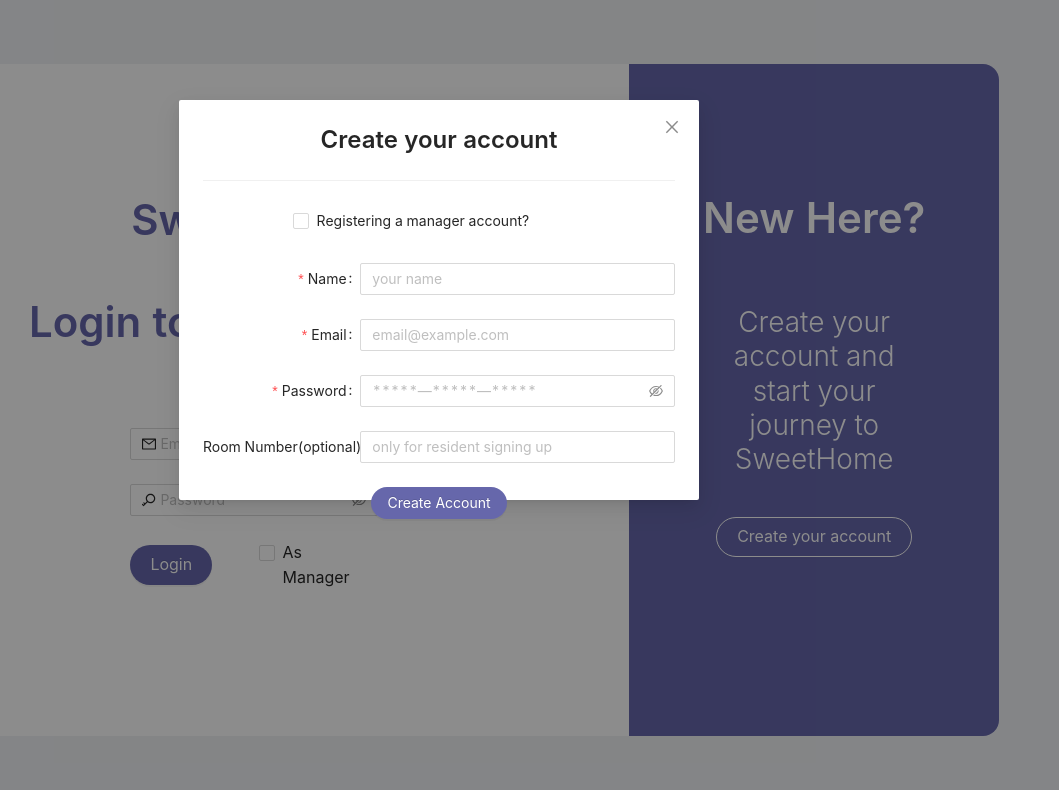
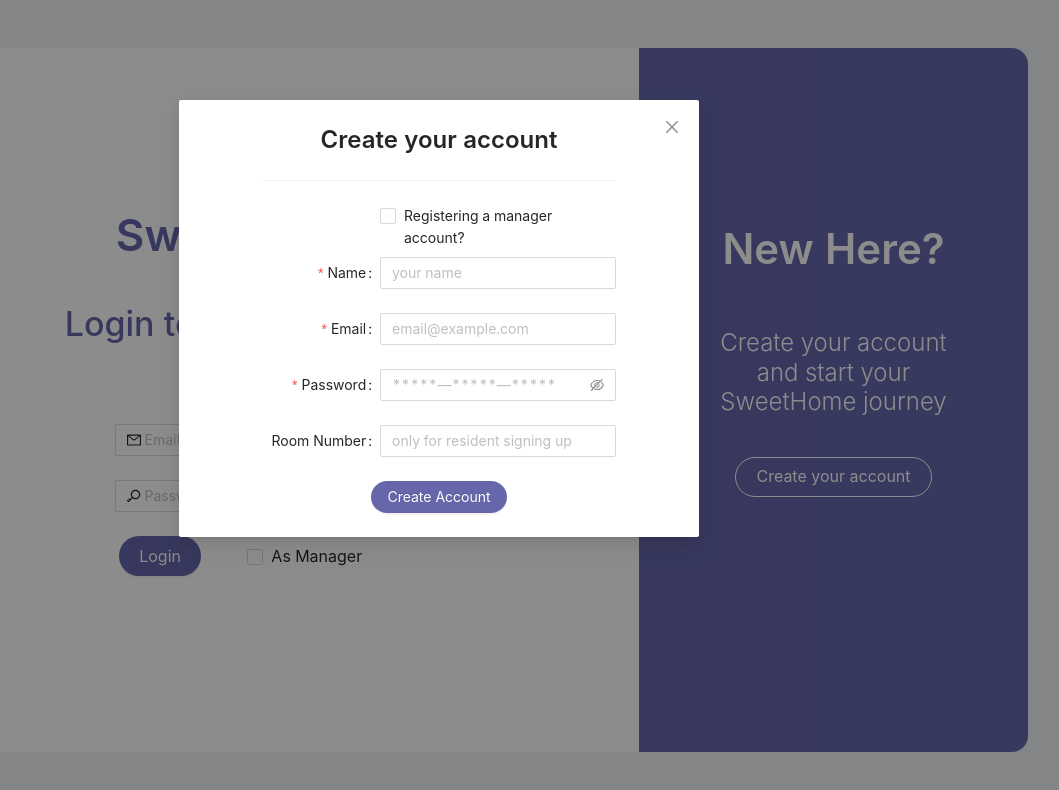
Before and after one commit to Jubilee101/SweetHomeFE, a React (Create React App) app: page / in a window 1280 px wide. Both pictures are taken after a click on the button "Create your account". Shown: the top 790 px of the page, without its empty margins (201-1260 px from the left). Built offline with nearby package versions, Linux system fonts and the light colour scheme.

Commit message:
Finished manager home page layout

```diff
--- a/src/App.js
+++ b/src/App.js
@@ -4,6 +4,7 @@
 import LoginPage from "./components/LoginPage";
 import ResidentHomePage from "./components/ResidentHomePage"
 import ManagerHomePage from "./components/ManagerHomePage"
+import { FlatTree } from "framer-motion";
 
 const { Component } = React;
 const { Header, Content, Sider } = Layout;
@@ -47,10 +48,9 @@
     }
     if (this.state.asManager) {
       return (
-        <Layout>
-
-          <Header style={{ backgroundColor: "#6667AB", height: "10vh", display: "flex", justifyContent: "space-between" }}>
-            <div style={{ fontSize: 36, fontWeight: 560, color: "white", lineHeight: "96px" }}>
+        <Layout >
+          <Header style={{ backgroundColor: "#6667AB", height: "10vh", display: "flex", flexDirection: "row", alignItems: "center", justifyContent: "space-between"}}>
+            <div style={{ fontSize: 34, fontWeight: 560, color: "white", lineHeight: "96px", display: "flex", alignItems: "center"}}>
               SweetHome
             </div>
             <div>
@@ -64,14 +64,14 @@
               <ManagerHomePage />
             </Content>
           </Layout>
-
         </Layout>
 
       )
     }
     return (
       <Layout style={{ minHeight: "100vh" }}>
-        <Header style={{ backgroundColor: "#6667AB", height: "10vh" }}>
+        <Header
+        style={{ backgroundColor: "#6667AB", height: "13vh"}}>
           <div style={{ fontSize: 30, fontWeight: 600, color: "white", lineHeight: "96px" }}>
             SweetHome
           </div>
@@ -81,7 +81,7 @@
             </Dropdown>
           </div>
         </Header>
-        <Content style={{ height: "90vh" }}>
+        <Content style={{ height: "87vh" }}>
           <ResidentHomePage />
         </Content>
       </Layout>
--- a/src/components/DashBoardManager.js
+++ b/src/components/DashBoardManager.js
@@ -29,6 +29,7 @@
                     <Content className="personal-message-title-col-content">
                         Personal Invoice
                     </Content>
+
                 </Col>
             </Row>
             <Row className="manager-dashboard-row-layout">
@@ -78,7 +79,7 @@
                 >
                     <Form
                         className="public-sending"
-                        labelCol={{ span: 8 }}
+                        labelCol={{ span: 6 }}
                         wrapperCol={{ span: 16 }}
                         onFinish={onPublicSubmit}
                     >
@@ -93,10 +94,10 @@
                                 style={{
                                     height: 100,
                                 }}
-                                placeholder="Type in public invoice here"
+                                placeholder="Enter public invoice content here"
                             />
                         </Form.Item>
-                        <Form.Item wrapperCol={{offset: 16, span: 8 }}>
+                        <Form.Item wrapperCol={{ offset: 14, span: 8 }}>
                             <Button
                                 type="primary" htmlType="submit"
                                 size={"large"}
@@ -144,7 +145,7 @@
                 >
                     <Form
                         className="personal-sending"
-                        labelCol={{ span: 8 }}
+                        labelCol={{ span: 6 }}
                         wrapperCol={{ span: 16 }}
                         onFinish={onPersonalSubmit}
                     >
@@ -189,7 +190,7 @@
                             />
                         </Form.Item>
 
-                        <Form.Item wrapperCol={{ offset: 16, span: 8 }}>
+                        <Form.Item wrapperCol={{ offset: 14, span: 8 }}>
                             <Button
                                 type="primary" htmlType="submit"
                                 size={"large"}
--- a/src/components/Discussion.js
+++ b/src/components/Discussion.js
@@ -22,8 +22,8 @@
 
     return (
         <Layout className="discussion-layout">
-            <Content style={{height: "100%"}}>
-                <Layout style={{ background: "white", borderRadius: "2vh", height: "100%"}}>
+            <Content style={{ height: "100%" }}>
+                <Layout style={{ background: "white", borderRadius: "2vh", height: "100%" }}>
                     <Content>
                         <div className="discussion-form"
                             style={{ height: "100%" }}>
@@ -32,7 +32,7 @@
                                     <div
                                         id="dicussionMessage"
                                         style={{
-                                                height: 400,
+                                            // height: 400,
                                             overflow: 'auto',
                                             padding: '0 16px',
                                             border: '1px solid rgba(140, 140, 140, 0.35)',
@@ -53,7 +53,6 @@
                                         />
                                     </div>
                                     <div
-
                                     >
                                         <Form
                                             className="discussion-send"
@@ -73,8 +72,8 @@
                                                     }}
                                                 />
                                             </Form.Item>
-                                                <Form.Item wrapperCol={{ offset: 8, span: 16 }}>
-                                                    <Button type="primary" htmlType="submit">
+                                            <Form.Item wrapperCol={{ offset: 22, span: 4 }}>
+                                                <Button type="primary" shape="round" size="large" htmlType="submit">
                                                     send
                                                 </Button>
                                             </Form.Item>
--- a/src/components/LoginPage.js
+++ b/src/components/LoginPage.js
@@ -2,6 +2,8 @@
 import { Form, Button, Input, Space, Checkbox, message, Modal, Typography, Divider, Layout } from "antd";
 import { CheckCircleOutlined, CloseCircleOutlined, KeyOutlined, MailOutlined, LockOutlined } from "@ant-design/icons";
 import { login, register } from "../utils";
+import "../styles/LoginPage.css"
+
 const { Content, Sider, Menu } = Layout;
 const { Title } = Typography;
 
@@ -51,12 +53,12 @@
     return (
       <Layout
         className="site-layout"
-      style={{height: "100vh"}}
+        style={{ height: "100vh" }}
       >
         <Content
           className="site-layout-background"
           style={{
-            margin: '8vh 10vh',
+            margin: '6vh 4vw',
             display: "flex",
             justifyContent: "center",
           }}>
@@ -65,16 +67,16 @@
           >
             <Content
               className="site-layout-background"
-              style={{display: "flex", justifyContent: "center", alignItems: "center", borderTopLeftRadius: "2vh", borderBottomLeftRadius: "2vh"}}
+              style={{ display: "flex", justifyContent: "center", alignItems: "center", borderTopLeftRadius: "2vh", borderBottomLeftRadius: "2vh" }}
             >
-              <div style={{width: "100%"}}>
+              <div style={{ width: "100%" }}>
                 <Title
                   className="loginPage-title"
                   style={{
                     display: "flex",
                     justifyContent: "center",
                     fontWeight: "640",
-                  fontSize: "42px",
+                    fontSize: "44px",
                     color: "#6667AB"
                   }}>
                   SweetHome
@@ -84,14 +86,14 @@
                   style={{
                     display: "flex",
                     justifyContent: "center",
-                  fontWeight: "640",
-                  fontSize: "42px",
+                    fontWeight: "500",
+                    fontSize: "34px",
                     color: "#6667AB"
                   }}>
                   Login to Your Account
                 </Title>
                 <div style={{ width: "33%", margin: "2vh auto" }}>
-                <Form ref={this.formRef} onFinish={this.onFinish} style={{marginTop: "10vh"}}>
+                  <Form ref={this.formRef} onFinish={this.onFinish} style={{ marginTop: "10vh" }}>
                     <Form.Item
                       className="antd-input"
                       name="email"
@@ -105,7 +107,7 @@
                       <Input
                         disabled={this.state.loading}
                         prefix={<MailOutlined className="site-form-item-icon" />}
-                      placeholder="Email: email@example.com"
+                        placeholder="Email"
                       />
                     </Form.Item>
                     <Form.Item
@@ -119,7 +121,6 @@
                       ]}
                     >
                       <Input.Password
-
                         disabled={this.state.loading}
                         prefix={<KeyOutlined className="site-form-item-icon" />}
                         placeholder="Password"
@@ -148,21 +149,38 @@
                   </Space>
                 </div>
               </div>
-            </Content>
+            </Content >
             <Sider
               width={"33%"}
-              style={{ background: "#6667AB", borderTopRightRadius: "2vh", borderBottomRightRadius: "2vh"}}>
+              style={{ background: "#6667AB", borderTopRightRadius: "2vh", borderBottomRightRadius: "2vh", display: "flex", justifyContent: "center", alignItems: "center", }}>
               <Title
                 className="loginPage-title"
                 style={{
                   display: "flex",
                   justifyContent: "center",
-                  marginTop: "16vh",
+                  // marginTop: "20vh",
                   fontWeight: "640",
                   fontSize: "42px",
                   color: "#fff",
                 }}>
                 New Here?
+              </Title>
+              <div style={{ marginTop: "4vh", display: "flex", flexDirection: "column"}}>
+                <Title
+                  className="loginPage-second-title"
+                  style={{
+                    display: "inline-block",
+                    justifyContent: "center",
+                    fontWeight: "280",
+                    fontSize: "24px",
+                    color: "#fff",
+                    marginRight: "2vw",
+                    marginLeft: "2vw",
+                    marginBottom: "0",
+                    textAlign: "center"
+                  }}
+                >
+                  Create your account
                 </Title>
                 <Title
                   className="loginPage-second-title"
@@ -170,17 +188,21 @@
                     display: "inline-block",
                     justifyContent: "center",
                     fontWeight: "280",
-                  fontSize: "28px",
+                    fontSize: "24px",
                     color: "#fff",
-                  margin: "5vh 8vw",
+                    marginRight: "4vw",
+                    marginLeft: "4vw",
+                    marginTop: "0",
+                    marginBottom: "4vh",
                     textAlign: "center"
                   }}
                 >
-                Create your account and start your journey to SweetHome
+                and start your SweetHome journey
                 </Title>
-              <div style={{ display: "flex", justifyContent: "center", alignItems: "center" }}>
+                <div style={{ display: "flex", justifyContent: "center", alignItems: "center", marginTop: "1vh", marginBottom: "10vh" }}>
                   <div>
                     <RegisterButton />
+                  </div>
                 </div>
               </div>
             </Sider>
@@ -253,6 +275,8 @@
       return (
         <Content
           loading={this.state.loading}
+          style={{minWidth: "75%"}}
+
         >
           <Title level={3} style={{ display: "flex", justifyContent: "center" }}>
             Create your account
@@ -266,9 +290,10 @@
             onFinish={this.onFinish}
           >
             <Form.Item name="account_type"
-              labelCol={{ span: 8 }}
-              wrapperCol={{ span: 20 }}
-              style={{ marginLeft: "7vw", marginBottom: "2vw" }}
+              // labelCol={{ span: 8 }}
+
+              wrapperCol={{ offset: 8, span: 24 }}
+              style={{ marginBottom: "1vh" }}
             >
               <Checkbox
                 disabled={this.state.loading}
@@ -311,7 +336,7 @@
             </Form.Item>
 
             <Form.Item
-              label="Room Number(optional)"
+              label="Room Number"
               name="room"
             >
               <Input
@@ -384,9 +409,14 @@
           closable={!this.state.registered}
           footer={null}
           onCancel={this.handleCancel}
-          bodyStyle={{ height: "50vh" }}
+          style={{minHeight: "55vh", minWidth: "30vw"}}
+
         >
+          <div
+          style={{display: "flex", flexDirection: "column", alignItems: "center", justifyContent: "center"}}>
            {this.renderContent()}
+          </div>
+
         </Modal>
       </>
     );
--- a/src/components/ManagerHomePage.js
+++ b/src/components/ManagerHomePage.js
@@ -38,8 +38,7 @@
                 className="site-layout">
                 <Content className="site-layout-background">
                     <Tabs
-                        className="nav-tabs" style={{ height: "90vh" }} size={"large"} tabPosition={"left"} defaultActiveKey="1" destroyInactiveTabPane={true}>
-
+                        className="nav-tabs" style={{ height: "90vh"}} size={"middle"} tabPosition={"left"} defaultActiveKey="1" destroyInactiveTabPane={true}>
                         <TabPane
                             className="dashboard-content"
                             tab={
@@ -47,7 +46,7 @@
                                     <div >
                                         <PieChartOutlined />
                                     </div>
-                                    <div style={{ fontSize: "18px", fontWeight: "600" }}>
+                                    <div style={{ fontSize: "12px", fontWeight: "700" }}>
                                         Dashboard
                                     </div>
                                 </span>
@@ -65,7 +64,7 @@
                                 <div>
                                     <CarryOutOutlined />
                                 </div>
-                                <div style={{ fontSize: "18px", fontWeight: "600" }}>
+                                <div style={{ fontSize: "12px", fontWeight: "700" }}>
                                     Reservation
                                 </div>
                             </span>}
@@ -77,7 +76,7 @@
                                 <div>
                                     <CommentOutlined />
                                 </div>
-                                <div style={{ fontSize: "18px", fontWeight: "600" }}>
+                                <div style={{ fontSize: "12px", fontWeight: "700" }}>
                                     Discussion
                                 </div>
                             </span>} key="3">
--- a/src/styles/DashBoardManager.css
+++ b/src/styles/DashBoardManager.css
@@ -9,7 +9,7 @@
   min-width: 40%;
   display: flex;
   align-items: center;
-  border-radius: 14px;
+  border-radius: 1vh;
   margin-bottom: 2vh;
 }
 
@@ -24,7 +24,7 @@
   min-width: 40%;
   display: flex;
   align-items: center;
-  border-radius: 14px;
+  border-radius: 1vh;
   margin-bottom: 2vh;
 }
 
@@ -33,11 +33,12 @@
 }
 
 .public-message-title-col-content {
-  font-size: 26px;
-  margin-left: 37%;
-  margin-top: 1.5vh;
+  font-size: 1.5em;
+  display: flex;
+  justify-content: center;
+  align-items: center;
   height: 6vh;
-  font-weight: 500;
+  font-weight: 600;
 }
 
 .personal-message-col-content {
@@ -45,11 +46,12 @@
 }
 
 .personal-message-title-col-content {
-  font-size: 26px;
-  margin-left: 37%;
-  margin-top: 1.5vh;
+  font-size: 1.5em;
+  display: flex;
+  justify-content: center;
+  align-items: center;
   height: 6vh;
-  font-weight: 500;
+  font-weight: 600;
   }
 
 
@@ -99,7 +101,7 @@
   align-items: center;
 }
 
-.ant-col.ant-col-8.ant-col-offset-16.ant-form-item-control {
+.ant-col.ant-col-8.ant-col-offset-14.ant-form-item-control {
   display: flex;
   justify-content: center;
   flex-direction: column;
--- a/src/styles/Discussion.css
+++ b/src/styles/Discussion.css
@@ -1,6 +1,6 @@
 .ant-layout.discussion-layout {
-  height: 74vh;
-  margin: 8vh 6vw;
+  height: 73vh;
+  margin: 7vh 6vw;
   display: flex;
   background: #ffffff;
   border-radius: 2vh;
--- /dev/null
+++ b/src/styles/LoginPage.css
@@ -0,0 +1,6 @@
+.ant-layout-sider-children {
+  display: flex;
+  flex-direction: column;
+  justify-content: center;
+  align-items: center;
+}
--- a/src/styles/ManagerHomePage.css
+++ b/src/styles/ManagerHomePage.css
@@ -28,7 +28,7 @@
 }
 
 .ant-tabs-tab .anticon {
-  font-size: 42px;
+  font-size: 38px;
   margin-left: 13px;
 }
 
@@ -55,3 +55,7 @@
   font-size: 2em;
   font-weight: 400;
 }
+
+.ant-tabs-left > .ant-tabs-nav .ant-tabs-tab {
+  padding: 10px 10px
+}
--- a/src/styles/ReservationManager.css
+++ b/src/styles/ReservationManager.css
@@ -4,8 +4,8 @@
 }
 
 .manager-reservation-content {
-  height: 74vh;
-  margin: 8vh 6vw;
+  height: 73vh;
+  margin: 7vh 6vw;
   display: flex;
 }
 
```
Lines whose indentation alone changed are shown as unchanged.
